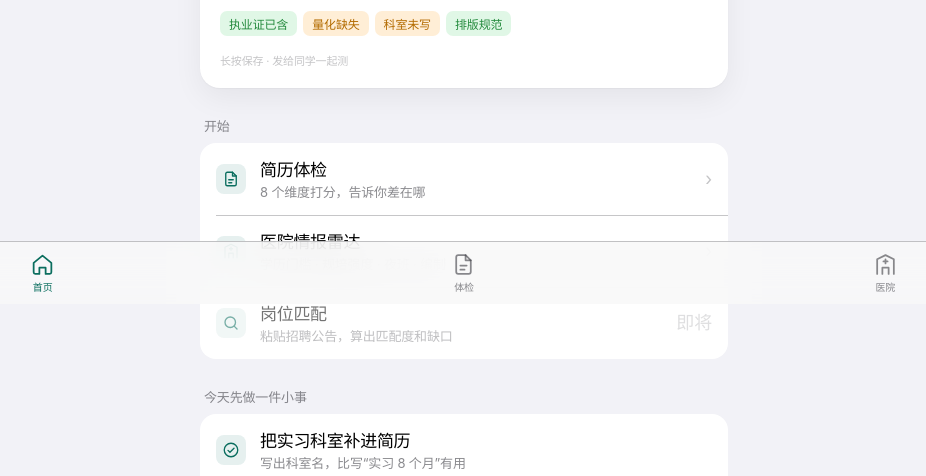
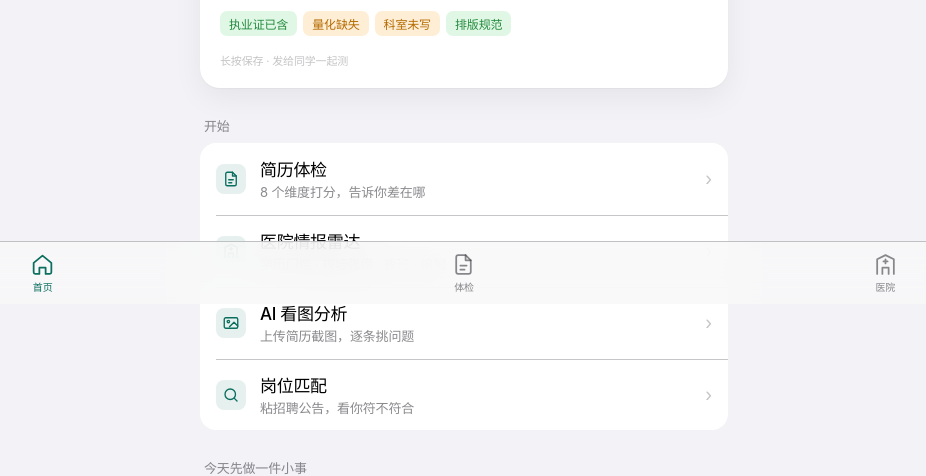
Before and after one commit to EasonChanTY/nursegoat, a plain HTML site: page index.html in a window 1280 px wide. Shown: the part 496-972 px from the top of the page, without its empty margins (176-1102 px from the left). Drawn offline with Linux system fonts and the light colour scheme.

Commit message:
Refactor HTML structure for improved layout

```diff
--- a/index.html
+++ b/index.html
@@ -51,11 +51,16 @@
       <span class="txt"><h3>医院情报雷达</h3><p>学历门槛 · 规培强度 · 夜班 · 编制</p></span>
       <span class="chev">›</span>
     </a>
-    <div class="row dim">
+    <a class="row" href="scan.html">
+      <span class="icon"><svg viewBox="0 0 24 24" fill="none" stroke="currentColor" stroke-width="1.8" stroke-linecap="round" stroke-linejoin="round"><rect x="3" y="5" width="18" height="14" rx="2"/><circle cx="8.5" cy="10" r="1.6"/><path d="M21 16l-5-5-6 6"/></svg></span>
+      <span class="txt"><h3>AI 看图分析</h3><p>上传简历截图，逐条挑问题</p></span>
+      <span class="chev">›</span>
+    </a>
+    <a class="row" href="match.html">
       <span class="icon"><svg viewBox="0 0 24 24" fill="none" stroke="currentColor" stroke-width="1.8" stroke-linecap="round" stroke-linejoin="round"><circle cx="11" cy="11" r="7"/><path d="M20 20l-3.5-3.5"/></svg></span>
-      <span class="txt"><h3>岗位匹配</h3><p>粘贴招聘公告，算出匹配度和缺口</p></span>
-      <span class="chev">即将</span>
-    </div>
+      <span class="txt"><h3>岗位匹配</h3><p>粘招聘公告，看你符不符合</p></span>
+      <span class="chev">›</span>
+    </a>
   </div>
 
   <p class="group-title rise d4">今天先做一件小事</p>
```
